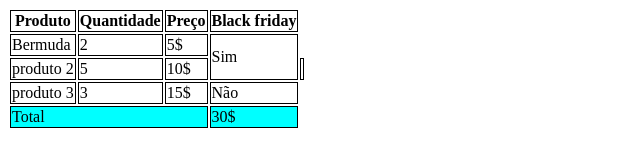
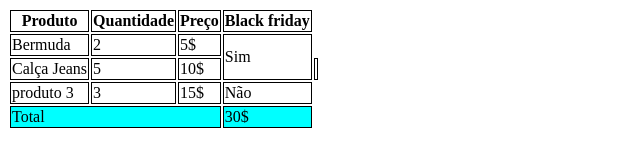
Before and after one commit to Lucas-cyber2/aula-tabela, a plain HTML site: page index.html in a window 1280 px wide. Shown: the whole page, without its empty margins (0-640 px from the left). Drawn offline with Linux system fonts and the light colour scheme.

Commit message:
trocado produto 2 por calça jeans

```diff
--- a/index.html
+++ b/index.html
@@ -35,7 +35,7 @@
                 <td rowspan="2">Sim</td>
             </tr>
             <tr>
-                <td>produto 2</td>
+                <td>Calça Jeans</td>
                 <td>5</td>
                 <td>10$</td>
                 <td></td>
```
